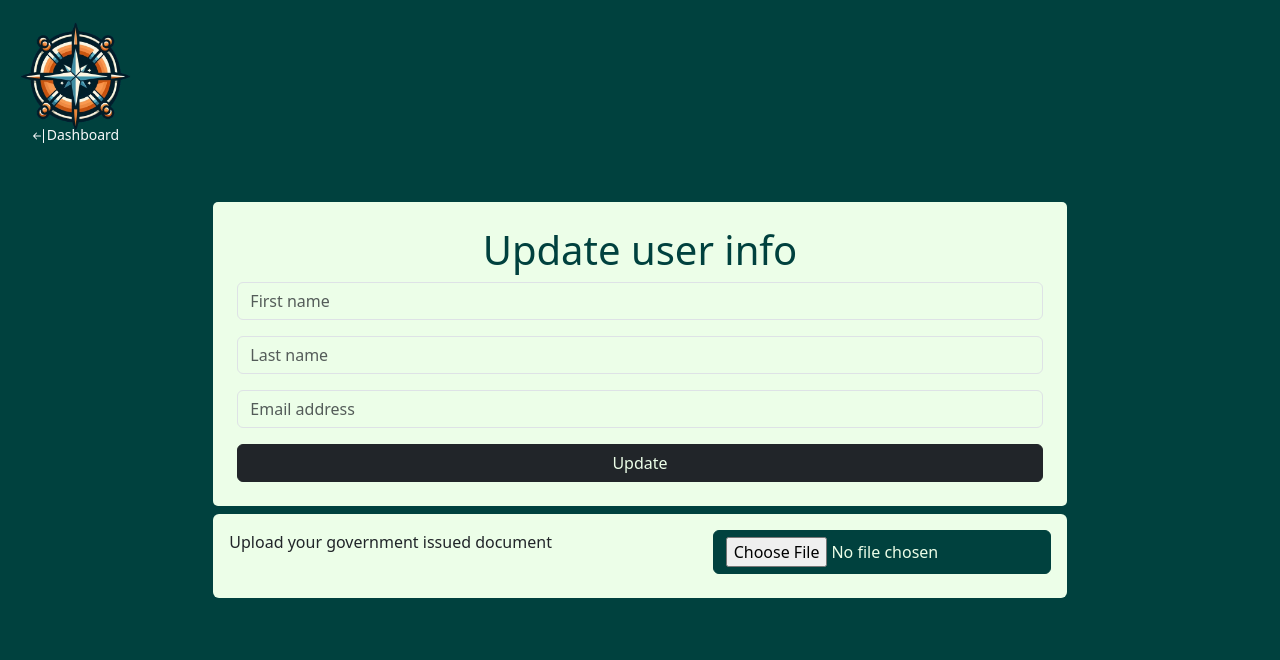
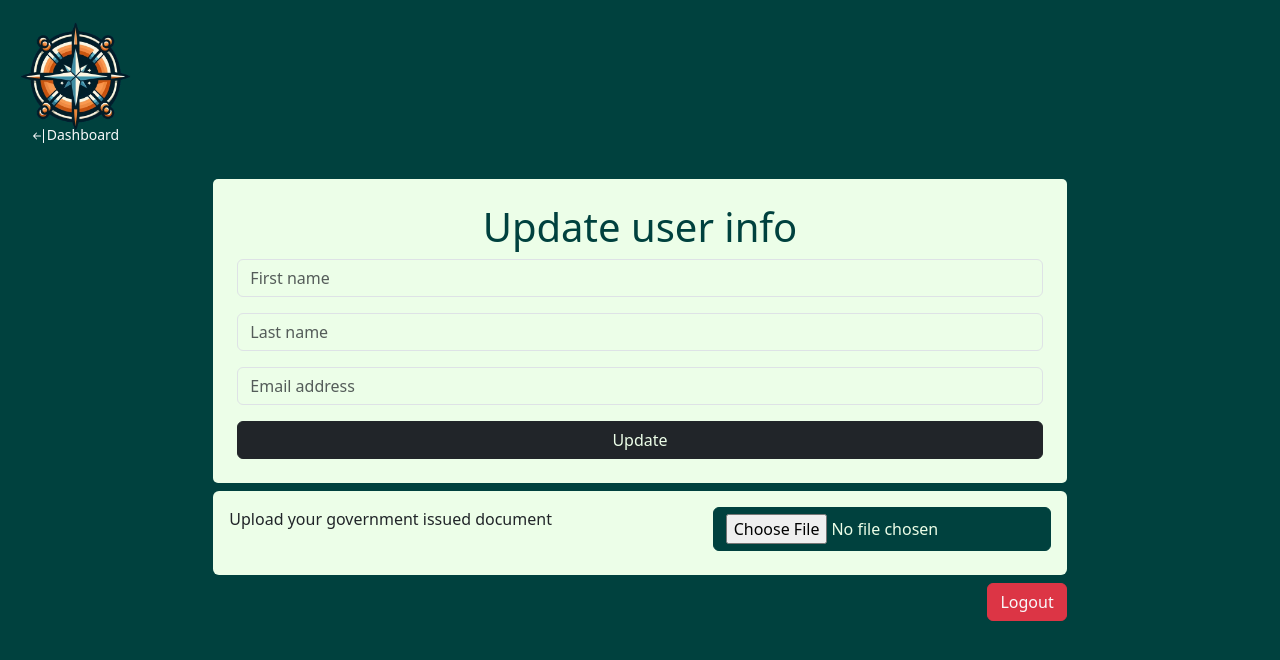
Before and after one commit to rustimi/aid-platform-front-end, a React (Create React App) app: page /user in a window 1280 px wide. Shown: the top 660 px of the page. Built offline with nearby package versions, Linux system fonts and the light colour scheme; no server answers; sample sign-in values are in the browser's storage.

Commit message:
IMP link to logout

```diff
--- a/src/pages/UserInfoPage.js
+++ b/src/pages/UserInfoPage.js
@@ -139,6 +139,10 @@ export default function UserInfoPage() {
                             </div>
 
                         </div>
+                        <div className='mt-2 col-8'>
+                            <Link to='/logout' className='btn btn-danger text-light float-end'>Logout</Link>
+
+                        </div>
                     </div>
                 </div>
             </div>
```
Also changed, not shown: public/user.png (added).
